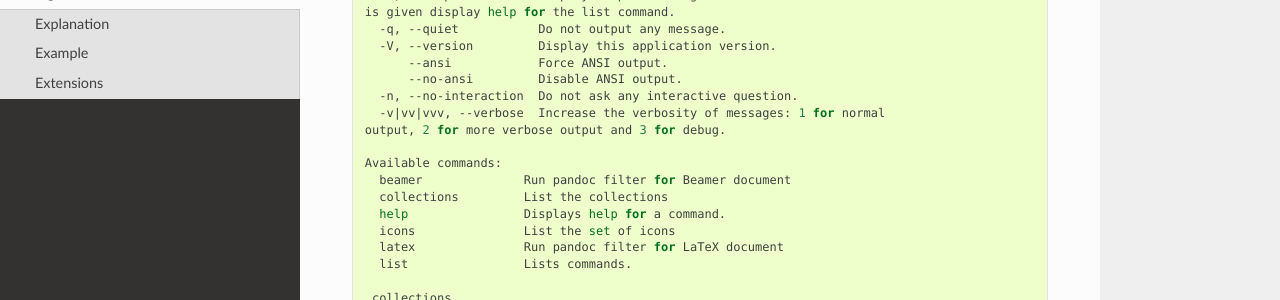
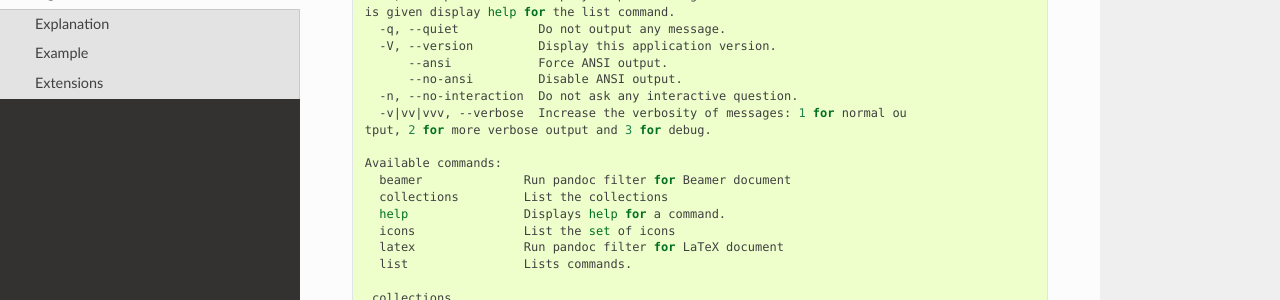
Before and after one commit to chdemko/pandoc-latex-tip, a Sphinx documentation site: the page built from docs/usage.rst, in a window 1280 px wide and 900 px high, scrolled down 1778 px. Shown: the part 274-574 px from the top of the window. Built offline with Sphinx 7.4.7 and the Read the Docs theme 2.0.0, drawn with Linux system fonts in a browser that asks for light colours; the version number is read from the project's files by our own code.

Commit message:
Documentation

```diff
--- a/docs/usage.rst
+++ b/docs/usage.rst
@@ -118,8 +118,8 @@
           --ansi            Force ANSI output.
           --no-ansi         Disable ANSI output.
       -n, --no-interaction  Do not ask any interactive question.
-      -v|vv|vvv, --verbose  Increase the verbosity of messages: 1 for normal
-    output, 2 for more verbose output and 3 for debug.
+      -v|vv|vvv, --verbose  Increase the verbosity of messages: 1 for normal ou
+    tput, 2 for more verbose output and 3 for debug.
 
     Available commands:
       beamer              Run pandoc filter for Beamer document
```
